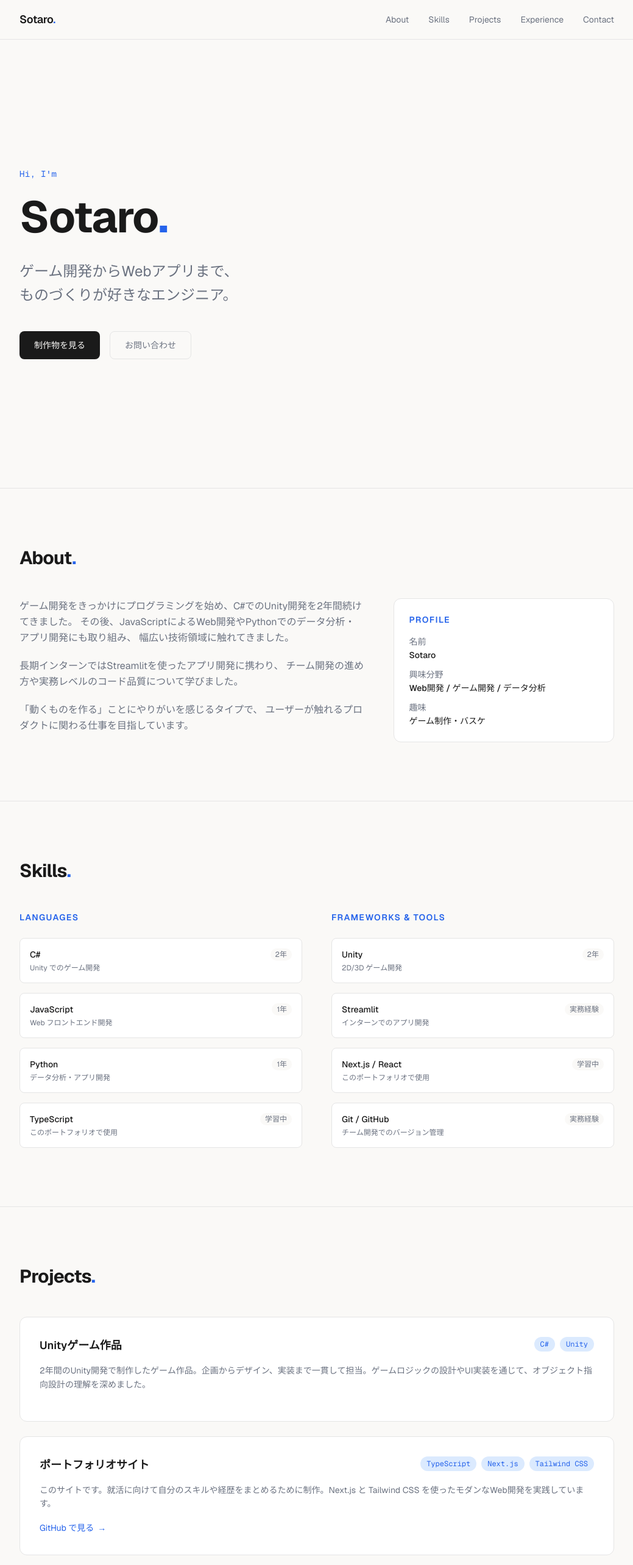
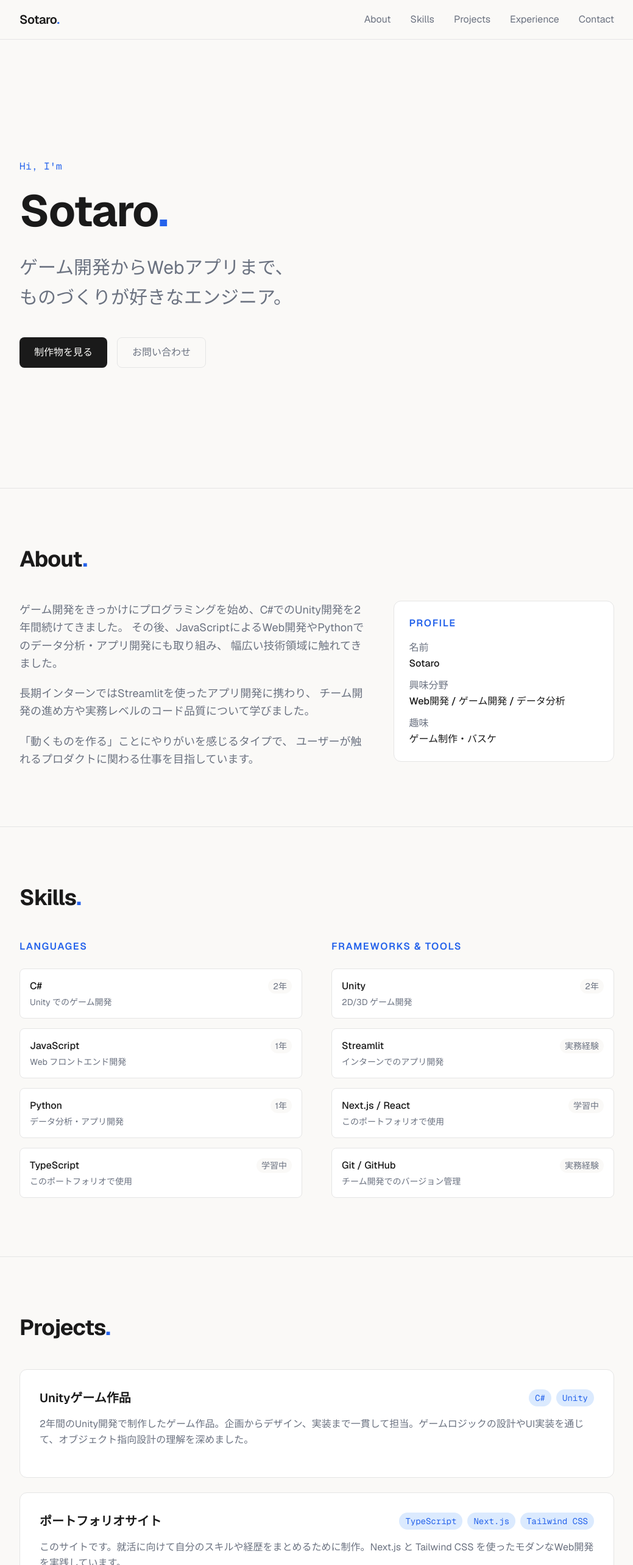
Before and after one commit to sotarooooo/portfolio, a Next.js app: page / in a window 1280 px wide. Shown: the top 2566 px of the page at 61% size, without its empty margins (120-1159 px from the left). Built offline with nearby package versions, Linux system fonts and the light colour scheme.

Commit message:
style: increase font sizes across all sections for better readability

```diff
--- a/src/components/About.tsx
+++ b/src/components/About.tsx
@@ -2,12 +2,12 @@ export default function About() {
   return (
     <section id="about" className="py-24 border-t border-border">
       <div className="max-w-5xl mx-auto px-6">
-        <h2 className="text-3xl font-bold tracking-tight mb-12">
+        <h2 className="text-4xl font-bold tracking-tight mb-12">
           About<span className="text-accent">.</span>
         </h2>
 
         <div className="grid md:grid-cols-5 gap-12">
-          <div className="md:col-span-3 space-y-5 text-muted leading-relaxed">
+          <div className="md:col-span-3 space-y-5 text-muted leading-relaxed text-lg">
             <p>
               ゲーム開発をきっかけにプログラミングを始め、C#でのUnity開発を2年間続けてきました。
               その後、JavaScriptによるWeb開発やPythonでのデータ分析・アプリ開発にも取り組み、
@@ -25,10 +25,10 @@ export default function About() {
 
           <div className="md:col-span-2">
             <div className="bg-white rounded-xl border border-border p-6 space-y-4">
-              <h3 className="text-sm font-semibold uppercase tracking-widest text-accent">
+              <h3 className="text-base font-semibold uppercase tracking-widest text-accent">
                 Profile
               </h3>
-              <dl className="space-y-3 text-sm">
+              <dl className="space-y-3 text-base">
                 <div>
                   <dt className="text-muted">名前</dt>
                   <dd className="font-medium mt-0.5">Sotaro</dd>
--- a/src/components/Experience.tsx
+++ b/src/components/Experience.tsx
@@ -19,7 +19,7 @@ export default function Experience() {
   return (
     <section id="experience" className="py-24 border-t border-border">
       <div className="max-w-5xl mx-auto px-6">
-        <h2 className="text-3xl font-bold tracking-tight mb-12">
+        <h2 className="text-4xl font-bold tracking-tight mb-12">
           Experience<span className="text-accent">.</span>
         </h2>
 
@@ -31,20 +31,20 @@ export default function Experience() {
               <div key={exp.period} className="sm:pl-10 relative">
                 <div className="absolute left-0 top-2 w-3.5 h-3.5 rounded-full border-2 border-accent bg-background hidden sm:block" />
                 <div>
-                  <span className="text-xs font-mono text-accent uppercase tracking-wider">
+                  <span className="text-sm font-mono text-accent uppercase tracking-wider">
                     {exp.period}
                   </span>
-                  <h3 className="text-lg font-semibold mt-1 mb-2">
+                  <h3 className="text-xl font-semibold mt-1 mb-2">
                     {exp.role}
                   </h3>
-                  <p className="text-sm text-muted leading-relaxed mb-3">
+                  <p className="text-base text-muted leading-relaxed mb-3">
                     {exp.description}
                   </p>
                   <div className="flex flex-wrap gap-2">
                     {exp.skills.map((skill) => (
                       <span
                         key={skill}
-                        className="text-xs font-mono px-2.5 py-1 rounded-full bg-accent-light text-accent"
+                        className="text-sm font-mono px-2.5 py-1 rounded-full bg-accent-light text-accent"
                       >
                         {skill}
                       </span>
--- a/src/components/Footer.tsx
+++ b/src/components/Footer.tsx
@@ -2,7 +2,7 @@ export default function Footer() {
   return (
     <footer className="border-t border-border py-8">
       <div className="max-w-5xl mx-auto px-6 flex flex-col sm:flex-row items-center justify-between gap-4">
-        <p className="text-sm text-muted">
+        <p className="text-base text-muted">
           &copy; 2025 Sotaro. All rights reserved.
         </p>
         <div className="flex items-center gap-6">
@@ -10,13 +10,13 @@ export default function Footer() {
             href="https://github.com/sotarooooo"
             target="_blank"
             rel="noopener noreferrer"
-            className="text-sm text-muted hover:text-foreground transition-colors"
+            className="text-base text-muted hover:text-foreground transition-colors"
           >
             GitHub
           </a>
           <a
             href="mailto:basketball20031122@gmail.com"
-            className="text-sm text-muted hover:text-foreground transition-colors"
+            className="text-base text-muted hover:text-foreground transition-colors"
           >
             Email
           </a>
--- a/src/components/Header.tsx
+++ b/src/components/Header.tsx
@@ -16,7 +16,7 @@ export default function Header() {
   return (
     <header className="fixed top-0 left-0 right-0 z-50 bg-background/80 backdrop-blur-md border-b border-border">
       <nav className="max-w-5xl mx-auto px-6 h-16 flex items-center justify-between">
-        <a href="#" className="text-lg font-semibold tracking-tight">
+        <a href="#" className="text-xl font-semibold tracking-tight">
           Sotaro<span className="text-accent">.</span>
         </a>
 
@@ -25,7 +25,7 @@ export default function Header() {
             <li key={link.href}>
               <a
                 href={link.href}
-                className="text-sm text-muted hover:text-foreground transition-colors"
+                className="text-base text-muted hover:text-foreground transition-colors"
               >
                 {link.label}
               </a>
--- a/src/components/Hero.tsx
+++ b/src/components/Hero.tsx
@@ -2,14 +2,14 @@ export default function Hero() {
   return (
     <section className="min-h-screen flex items-center pt-16">
       <div className="max-w-5xl mx-auto px-6 py-24 w-full">
-        <p className="text-accent font-mono text-sm mb-4 tracking-wide">
+        <p className="text-accent font-mono text-base mb-4 tracking-wide">
           Hi, I&apos;m
         </p>
         <h1 className="text-5xl sm:text-6xl lg:text-7xl font-bold tracking-tight leading-tight mb-6">
           Sotaro
           <span className="text-accent">.</span>
         </h1>
-        <p className="text-xl sm:text-2xl text-muted max-w-2xl leading-relaxed mb-10">
+        <p className="text-2xl sm:text-3xl text-muted max-w-2xl leading-relaxed mb-10">
           ゲーム開発からWebアプリまで、
           <br className="hidden sm:block" />
           ものづくりが好きなエンジニア。
@@ -17,13 +17,13 @@ export default function Hero() {
         <div className="flex flex-wrap gap-4">
           <a
             href="#projects"
-            className="inline-flex items-center px-6 py-3 bg-foreground text-background rounded-lg text-sm font-medium hover:opacity-90 transition-opacity"
+            className="inline-flex items-center px-6 py-3 bg-foreground text-background rounded-lg text-base font-medium hover:opacity-90 transition-opacity"
           >
             制作物を見る
           </a>
           <a
             href="#contact"
-            className="inline-flex items-center px-6 py-3 border border-border rounded-lg text-sm font-medium text-muted hover:text-foreground hover:border-foreground transition-colors"
+            className="inline-flex items-center px-6 py-3 border border-border rounded-lg text-base font-medium text-muted hover:text-foreground hover:border-foreground transition-colors"
           >
             お問い合わせ
           </a>
--- a/src/components/Projects.tsx
+++ b/src/components/Projects.tsx
@@ -19,7 +19,7 @@ export default function Projects() {
   return (
     <section id="projects" className="py-24 border-t border-border">
       <div className="max-w-5xl mx-auto px-6">
-        <h2 className="text-3xl font-bold tracking-tight mb-12">
+        <h2 className="text-4xl font-bold tracking-tight mb-12">
           Projects<span className="text-accent">.</span>
         </h2>
 
@@ -30,19 +30,19 @@ export default function Projects() {
               className="bg-white rounded-xl border border-border p-6 sm:p-8 hover:border-accent/30 transition-colors group"
             >
               <div className="flex flex-col sm:flex-row sm:items-start sm:justify-between gap-4 mb-4">
-                <h3 className="text-lg font-semibold">{project.title}</h3>
+                <h3 className="text-xl font-semibold">{project.title}</h3>
                 <div className="flex flex-wrap gap-2">
                   {project.tech.map((t) => (
                     <span
                       key={t}
-                      className="text-xs font-mono px-2.5 py-1 rounded-full bg-accent-light text-accent"
+                      className="text-sm font-mono px-2.5 py-1 rounded-full bg-accent-light text-accent"
                     >
                       {t}
                     </span>
                   ))}
                 </div>
               </div>
-              <p className="text-sm text-muted leading-relaxed mb-4">
+              <p className="text-base text-muted leading-relaxed mb-4">
                 {project.description}
               </p>
               {project.link && (
@@ -50,7 +50,7 @@ export default function Projects() {
                   href={project.link}
                   target="_blank"
                   rel="noopener noreferrer"
-                  className="inline-flex items-center gap-1.5 text-sm text-accent hover:underline"
+                  className="inline-flex items-center gap-1.5 text-base text-accent hover:underline"
                 >
                   GitHub で見る
                   <span aria-hidden="true">&rarr;</span>
--- a/src/components/Skills.tsx
+++ b/src/components/Skills.tsx
@@ -23,14 +23,14 @@ export default function Skills() {
   return (
     <section id="skills" className="py-24 border-t border-border">
       <div className="max-w-5xl mx-auto px-6">
-        <h2 className="text-3xl font-bold tracking-tight mb-12">
+        <h2 className="text-4xl font-bold tracking-tight mb-12">
           Skills<span className="text-accent">.</span>
         </h2>
 
         <div className="grid md:grid-cols-2 gap-12">
           {skills.map((group) => (
             <div key={group.category}>
-              <h3 className="text-sm font-semibold uppercase tracking-widest text-accent mb-6">
+              <h3 className="text-base font-semibold uppercase tracking-widest text-accent mb-6">
                 {group.category}
               </h3>
               <div className="space-y-4">
@@ -40,12 +40,12 @@ export default function Skills() {
                     className="bg-white rounded-lg border border-border p-4 hover:border-accent/30 transition-colors"
                   >
                     <div className="flex items-center justify-between mb-1">
-                      <span className="font-medium text-sm">{skill.name}</span>
-                      <span className="text-xs text-muted bg-background px-2 py-0.5 rounded-full">
+                      <span className="font-medium text-base">{skill.name}</span>
+                      <span className="text-sm text-muted bg-background px-2 py-0.5 rounded-full">
                         {skill.level}
                       </span>
                     </div>
-                    <p className="text-xs text-muted">{skill.description}</p>
+                    <p className="text-sm text-muted">{skill.description}</p>
                   </div>
                 ))}
               </div>
```
Also changed, not shown: src/components/Contact.tsx (+6 -6 lines).
